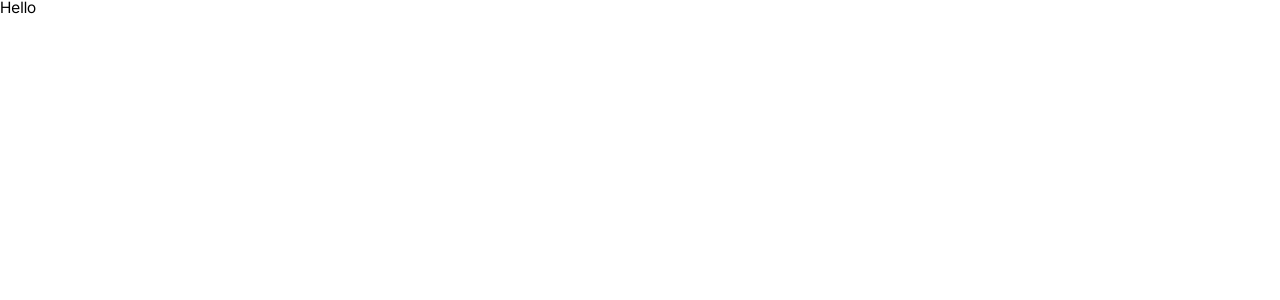
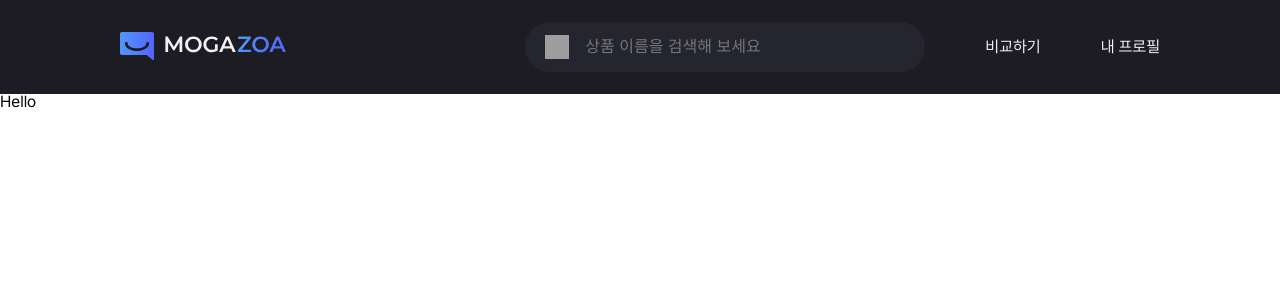
Before and after one commit to yeeZinu/mogazoa, a Next.js app: page / in a window 1280 px wide. Shown: the top 300 px of the page. Built offline with nearby package versions, Linux system fonts and the light colour scheme; grey boxes are pictures that could not be loaded.

Commit message:
feat: root layout에 Gnb 컴포넌트 추가

```diff
--- a/src/app/layout.tsx
+++ b/src/app/layout.tsx
@@ -1,5 +1,6 @@
 import type { Metadata } from "next";
 import localFont from "next/font/local";
+import Gnb from "@/components/Gnb/Gnb";
 import Providers from "@/lib/Providers";
 import "@/styles/_reset.scss";
 import "@/styles/_common.scss";
@@ -26,7 +27,10 @@ export default function RootLayout({
     >
       <body>
         <div id='modal' />
-        <Providers>{children}</Providers>
+        <Providers>
+          <Gnb />
+          {children}
+        </Providers>
       </body>
     </html>
   );
```
